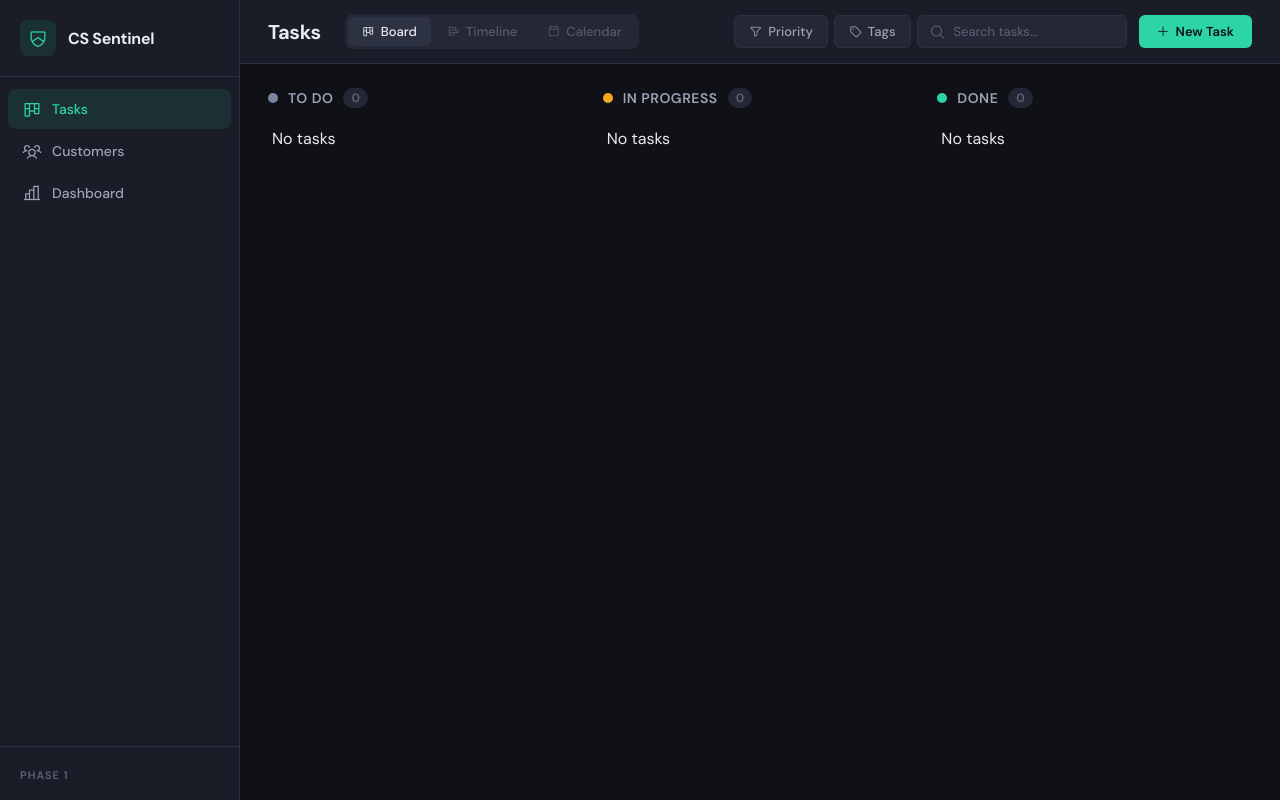
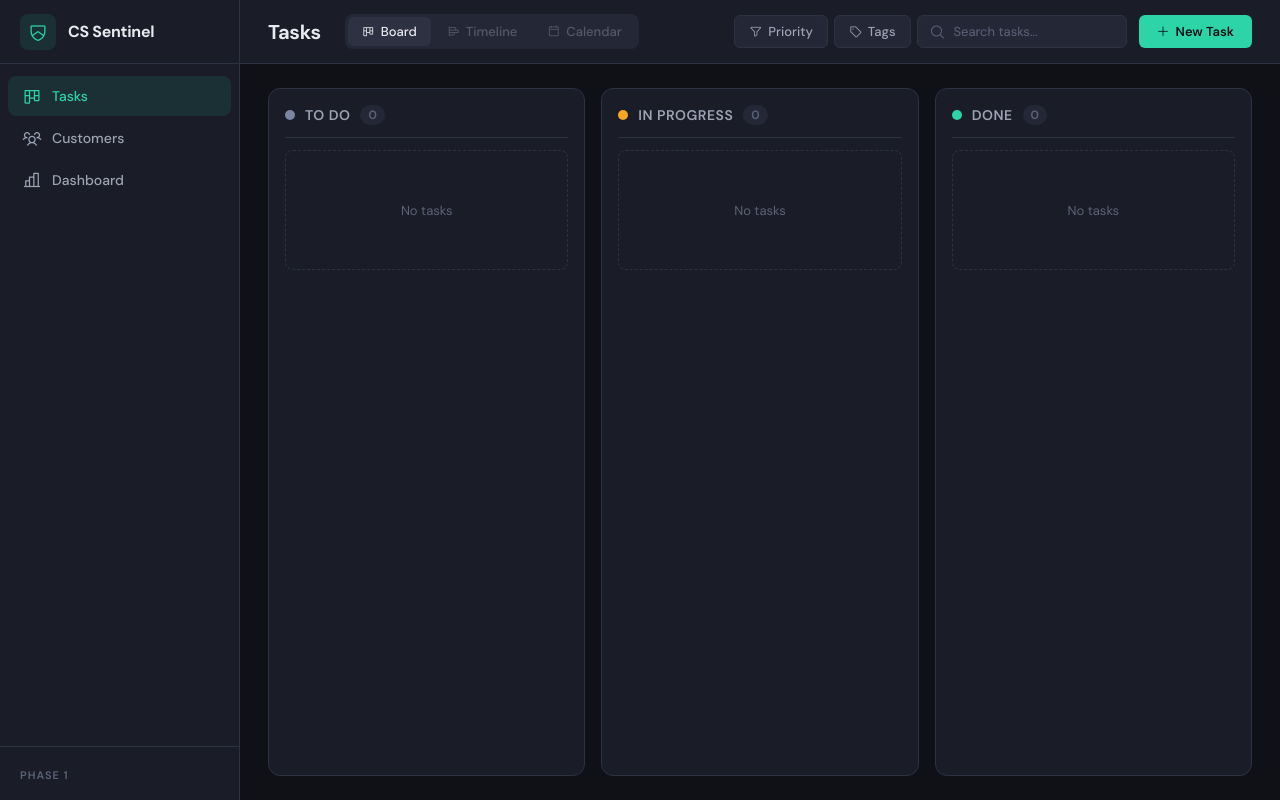
Before and after one commit to gkpyth/kanban-task-manager, a Flask app: page / in a window 1280 px wide. Run offline with Flask 3, Linux system fonts and the light colour scheme; data that the repository does not hold is empty; some libraries are stand-ins or nearby versions.

Commit message:
UI polish: distinct columns, card min-height, toolbar alignment, hover animations, empty states

```diff
--- a/static/css/style.css
+++ b/static/css/style.css
@@ -86,7 +86,8 @@ body {
     display: flex;
     align-items: center;
     gap: 12px;
-    padding: 20px 20px;
+    padding: 0 20px;
+    height: var(--toolbar-height);
     border-bottom: 1px solid var(--border);
 }
 
@@ -342,7 +343,7 @@ body {
 /* ==================== KANBAN BOARD ==================== */
 .board-container {
     display: flex;
-    gap: 20px;
+    gap: 16px;
     padding: 24px 28px;
     flex: 1;
     overflow-x: auto;
@@ -353,10 +354,16 @@ body {
     min-width: 300px;
     display: flex;
     flex-direction: column;
+    background: var(--bg-secondary);
+    border: 1px solid var(--border);
+    border-radius: var(--radius-lg);
+    padding: 16px;
 }
 
 .column-header {
-    padding-bottom: 16px;
+    padding-bottom: 12px;
+    border-bottom: 1px solid var(--border);
+    margin-bottom: 12px;
 }
 
 .column-title {
@@ -406,7 +413,6 @@ body {
     display: flex;
     flex-direction: column;
     gap: 8px;
-    padding: 4px;
     border-radius: var(--radius-md);
     min-height: 200px;
     transition: background 0.2s ease;
@@ -423,14 +429,18 @@ body {
     border-radius: var(--radius-md);
     padding: 14px 16px;
     cursor: pointer;
-    transition: all 0.15s ease;
+    transition: all 0.2s ease;
     position: relative;
+    min-height: 120px;
+    display: flex;
+    flex-direction: column;
 }
 
 .task-card:hover {
     background: var(--card-hover);
     border-color: var(--border-light);
     box-shadow: var(--shadow-sm);
+    transform: translateY(-2px);
 }
 
 /* Left border accent based on priority */
@@ -509,6 +519,37 @@ body {
     padding: 2px 8px;
     border-radius: 4px;
     opacity: 0.85;
+}
+
+/* ==================== EMPTY STATES ==================== */
+.empty-column {
+    display: flex;
+    align-items: center;
+    justify-content: center;
+    min-height: 120px;
+    color: var(--text-muted);
+    font-size: 13px;
+    border: 1px dashed var(--border);
+    border-radius: var(--radius-md);
+}
+
+.empty-board {
+    display: flex;
+    flex-direction: column;
+    align-items: center;
+    justify-content: center;
+    gap: 12px;
+    padding: 60px 20px;
+    color: var(--text-muted);
+}
+
+.empty-board i {
+    font-size: 40px;
+    opacity: 0.4;
+}
+
+.empty-board p {
+    font-size: 14px;
 }
 
 /* ==================== DRAG STATES ==================== */
```
